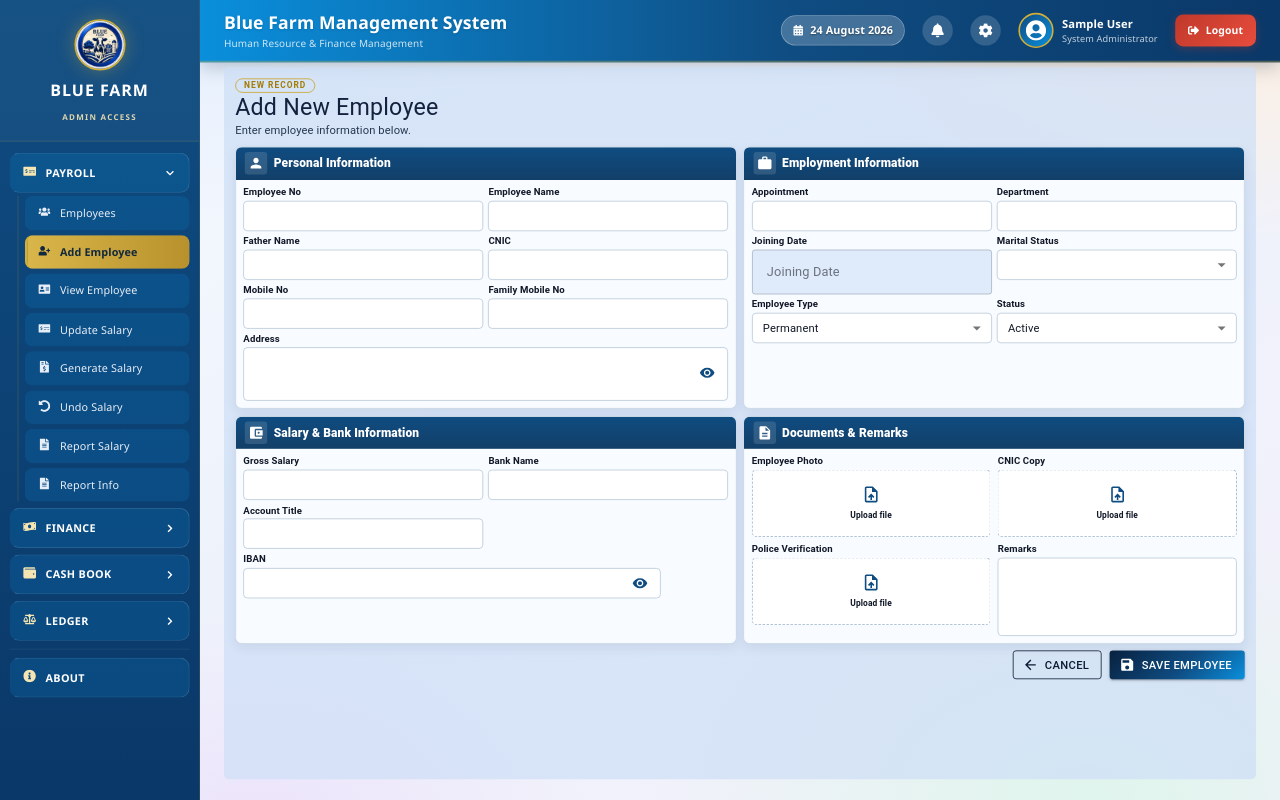
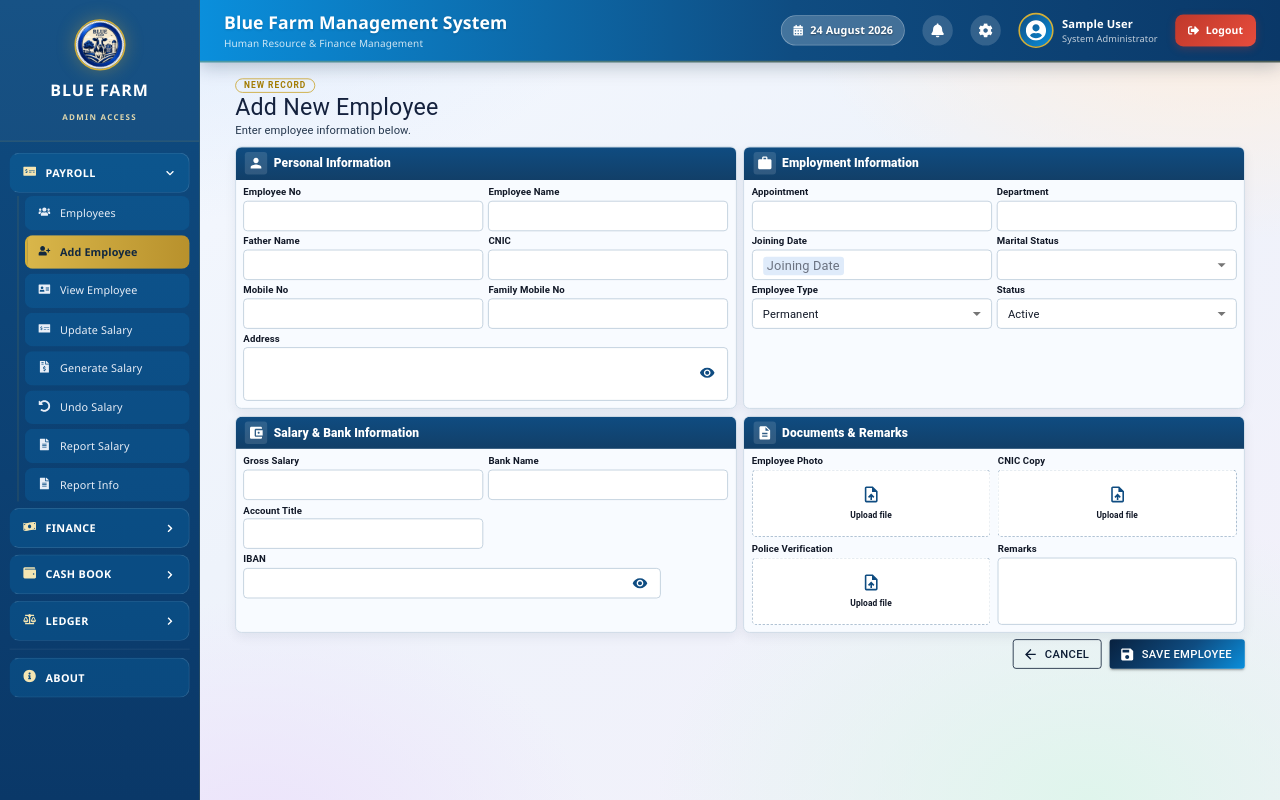
Before and after one commit to bluefarm751-hub/Bluefarmfinnance, a React (Vite) app in the folder client/: page /employees/add in a window 1280 px wide. Built offline with nearby package versions, Linux system fonts and the light colour scheme; sample sign-in values are in the browser's storage.

Commit message:
Page Fixed

```diff
--- a/client/src/components/Employee/EmployeeForm.jsx
+++ b/client/src/components/Employee/EmployeeForm.jsx
@@ -136,7 +136,7 @@ export default function EmployeeForm({ formData, setFormData }) {
         <Box sx={twoCol}>
           <Field label="Appointment"><TextField hiddenLabel size="small" sx={inputSx} name="appointment" value={formData.appointment || ""} onChange={handleChange} /></Field>
           <Field label="Department"><TextField hiddenLabel size="small" sx={inputSx} name="department" value={formData.department || ""} onChange={handleChange} /></Field>
-          <Field label="Joining Date"><DateFieldDMY label="Joining Date" name="joiningDate" value={formData.joiningDate} onChange={handleChange} /></Field>
+          <Field label="Joining Date"><DateFieldDMY label="Joining Date" name="joiningDate" size="small" sx={inputSx} value={formData.joiningDate} onChange={handleChange} /></Field>
           <Field label="Marital Status"><TextField hiddenLabel size="small" sx={inputSx} fullWidth select name="maritalStatus" value={formData.maritalStatus || ""} onChange={handleChange}><MenuItem value="Single">Single</MenuItem><MenuItem value="Married">Married</MenuItem><MenuItem value="Divorced">Divorced</MenuItem><MenuItem value="Widowed">Widowed</MenuItem></TextField></Field>
           <Field label="Employee Type"><TextField hiddenLabel size="small" sx={inputSx} fullWidth select name="employeeType" value={formData.employeeType || ""} onChange={handleChange}><MenuItem value="Permanent">Permanent</MenuItem><MenuItem value="Contract">Contract</MenuItem><MenuItem value="Daily Wages">Daily Wages</MenuItem></TextField></Field>
           <Field label="Status"><TextField hiddenLabel size="small" sx={inputSx} fullWidth select name="status" value={formData.status || "Active"} onChange={handleChange}><MenuItem value="Active">Active</MenuItem><MenuItem value="Inactive">Inactive</MenuItem></TextField></Field>
@@ -157,7 +157,7 @@ export default function EmployeeForm({ formData, setFormData }) {
           <UploadBox label="Employee Photo" previewUrl={photoPreview} isImage onChange={(e) => setFormData({ ...formData, photo: e.target.files[0] })} />
           <UploadBox label="CNIC Copy" previewUrl={cnicPreview} isImage={cnicIsImage} fileName={cnicFileName} onChange={(e) => setFormData({ ...formData, cnicCopy: e.target.files[0] })} />
           <UploadBox label="Police Verification" previewUrl={policePreview} isImage={policeIsImage} fileName={policeFileName} onChange={(e) => setFormData({ ...formData, policeVerification: e.target.files[0] })} />
-          <Field label="Remarks"><TextField hiddenLabel size="small" sx={inputSx} fullWidth multiline minRows={3} maxRows={4} name="remarks" value={formData.remarks || ""} onChange={handleChange} /></Field>
+          <Field label="Remarks"><TextField hiddenLabel size="small" fullWidth multiline minRows={1} maxRows={4} name="remarks" value={formData.remarks || ""} onChange={handleChange} sx={{ ...inputSx, "& .MuiOutlinedInput-root": { ...inputSx["& .MuiOutlinedInput-root"], height: 84, alignItems: "flex-start" }, "& .MuiInputBase-input": { ...inputSx["& .MuiInputBase-input"], height: "100% !important", overflow: "auto !important" } }} /></Field>
         </Box>
       </Section>
 
--- a/client/src/pages/AddEmployee.jsx
+++ b/client/src/pages/AddEmployee.jsx
@@ -37,7 +37,7 @@ export default function AddEmployee() {
 
   return (
     <MainLayout>
-      <Box sx={{ px: { xs: 1, sm: 1.5, md: 1.75 }, pt: 1, pb: 4, width: "100%", maxWidth: "none", mx: 0, minWidth: 0, overflowX: "hidden", background: "rgba(207,224,247,.72)", borderRadius: 1.5, minHeight: "100%" }}>
+      <Box sx={{ px: { xs: 1, sm: 1.5, md: 1.75 }, pt: 1, pb: 4, width: "100%", maxWidth: "none", mx: 0, minWidth: 0, overflowX: "hidden", background: "transparent", borderRadius: 1.5, minHeight: "100%" }}>
         <Box sx={{ mb: 1.2 }}>
           <Box sx={{ display: "inline-flex", alignItems: "center", border: "1px solid #c9a227", borderRadius: 999, px: 1.25, py: .3, mb: .35, background: "transparent" }}>
             <Typography sx={{ fontSize: 10.5, fontWeight: 700, letterSpacing: 1.25, color: "#a27b00", lineHeight: 1.1 }}>NEW RECORD</Typography>
--- a/client/src/pages/EditEmployee.jsx
+++ b/client/src/pages/EditEmployee.jsx
@@ -33,7 +33,7 @@ export default function EditEmployee() {
 
   return (
     <MainLayout>
-      <Box sx={{ px: { xs: 1, sm: 1.5, md: 1.75 }, pt: 1, pb: 4, width: "100%", maxWidth: "none", mx: 0, minWidth: 0, overflowX: "hidden", background: "rgba(207,224,247,.72)", borderRadius: 1.5, minHeight: "100%" }}>
+      <Box sx={{ px: { xs: 1, sm: 1.5, md: 1.75 }, pt: 1, pb: 4, width: "100%", maxWidth: "none", mx: 0, minWidth: 0, overflowX: "hidden", background: "transparent", borderRadius: 1.5, minHeight: "100%" }}>
         <Box sx={{ mb: 1.2 }}>
           <Box sx={{ display: "inline-flex", alignItems: "center", border: "1px solid #c9a227", borderRadius: 999, px: 1.25, py: .3, mb: .35, background: "transparent" }}>
             <Typography sx={{ fontSize: 10.5, fontWeight: 700, letterSpacing: 1.25, color: "#a27b00", lineHeight: 1.1 }}>EDIT RECORD</Typography>
```
